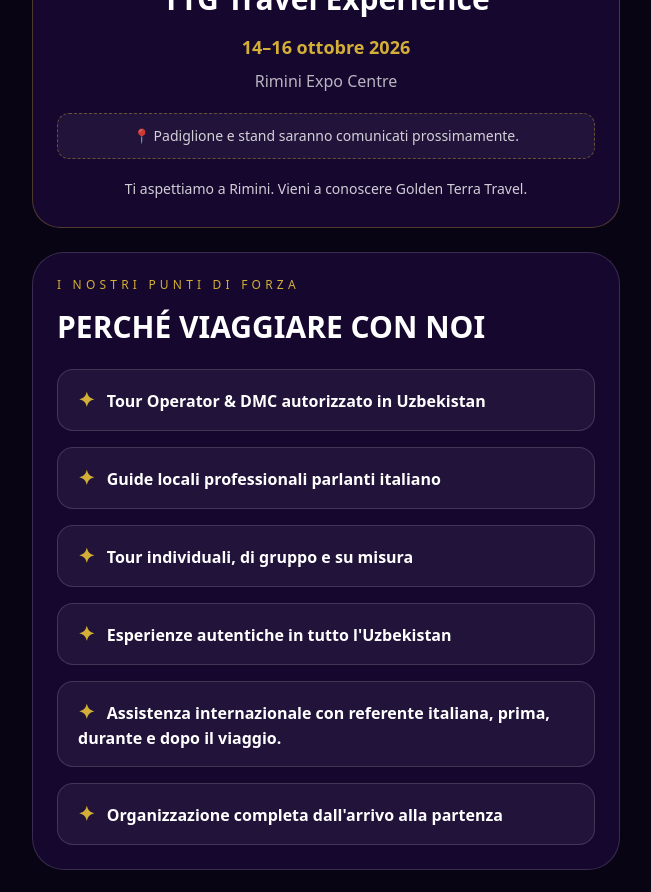
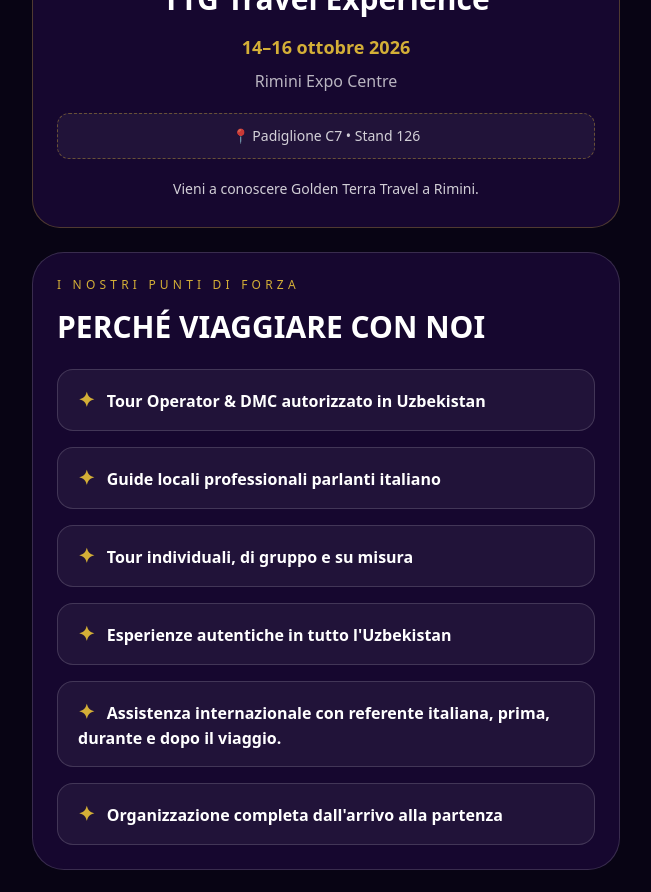
Before and after one commit to toybel/golden-terra-travel, a Next.js app: page / in a window 1280 px wide. Shown: the part 1840-2732 px from the top of the page, without its empty margins (314-965 px from the left). Built offline with nearby package versions, Linux system fonts and the light colour scheme.

Commit message:
Aggiornato stand TTG 2026

```diff
--- a/messages/en.ts
+++ b/messages/en.ts
@@ -36,7 +36,7 @@
     date: "14–16 October 2026",
     place: "Rimini Expo Centre",
     stand: "📍 Hall C7 • Stand 126",
-    closing: "We look forward to meeting you in Rimini. Come and discover Golden Terra Travel.",
+    closing: "Discover Golden Terra Travel in Rimini.",
   },
   strengths: {
     label: "OUR STRENGTHS",
--- a/messages/it.ts
+++ b/messages/it.ts
@@ -35,8 +35,8 @@
     title: "TTG Travel Experience",
     date: "14–16 ottobre 2026",
     place: "Rimini Expo Centre",
-    stand: "📍 Padiglione e stand saranno comunicati prossimamente.",
-    closing: "Ti aspettiamo a Rimini. Vieni a conoscere Golden Terra Travel.",
+    stand: "📍 Padiglione C7 • Stand 126",
+    closing: "Vieni a conoscere Golden Terra Travel a Rimini.",
   },
   strengths: {
     label: "I NOSTRI PUNTI DI FORZA",
```
